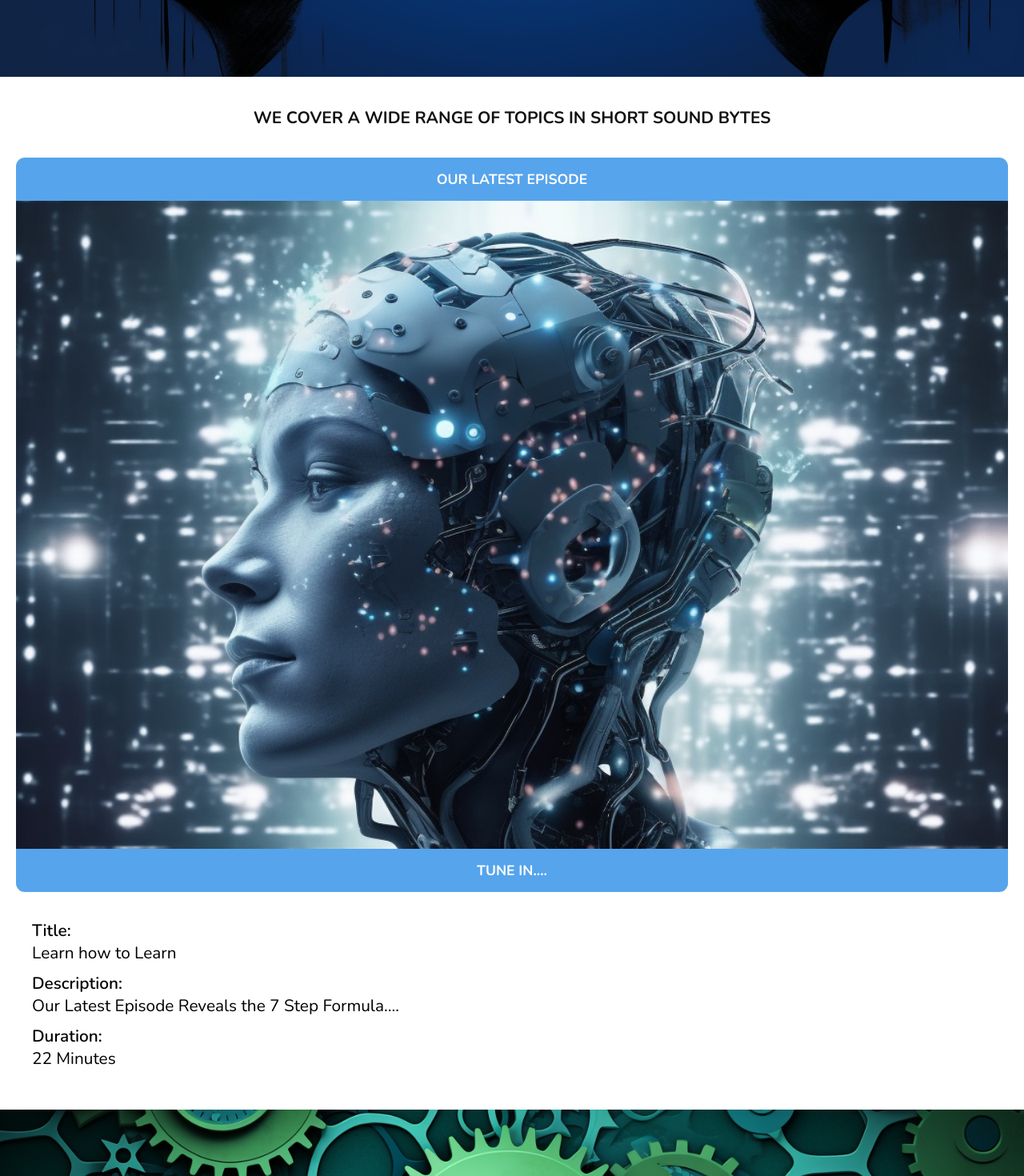
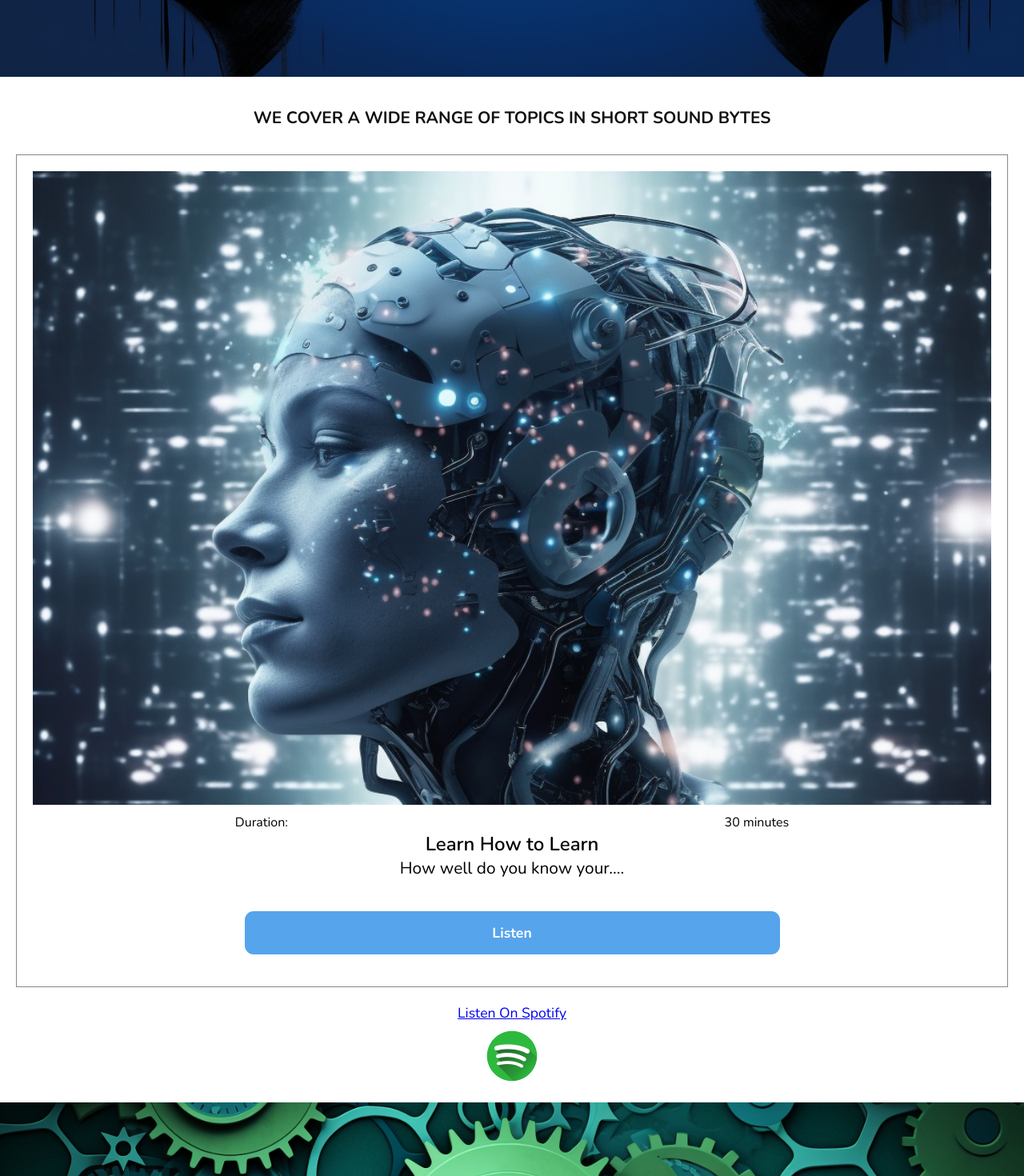
Before and after one commit to mycalldev/blog, a Next.js app: page / in a window 1280 px wide. Shown: the part 2440-3910 px from the top of the page at 80% size. Built offline with nearby package versions, Linux system fonts and the light colour scheme.

Commit message:
updated home page

```diff
--- a/app/page.js
+++ b/app/page.js
@@ -66,7 +66,7 @@ export default function Home() {
         <h4 className={styles.weCoverSubTitle}>WE COVER A WIDE RANGE OF TOPICS IN SHORT SOUND BYTES</h4>
 
 
-        <div className={styles.imageLearningContainer}>
+        {/* <div className={styles.imageLearningContainer}>
           <div className={styles.latestEpisodeContainer}>
             <Link href={'/blogs/learn-to-learn'} className={styles.linkBTN} prefetch={true}>
               <div className={styles.latestBTN}>
@@ -96,7 +96,47 @@ export default function Home() {
             <div className={styles.duration}>Duration:</div>
             <div className={styles.durationTime}>22 Minutes</div>
           </div>
+        </div> */}
+        <div className={styles.mainContainer}>
+          <div className={styles.imageThumbnailContainer}>
+              <Link href={'/#'} prefetch={true} >
+                  <div className={styles.imageBlogContanier}>
+                      <Image
+                          src={`/home/learning_episode1.png`}
+                          width={1024}
+                          height={677}
+                          style={{
+                              width: '100%',
+                              height: 'auto',
+                            }}
+                          alt='thumbnail of blog image'
+                          quality={100}
+                      />
+                  </div>
+              </Link>
+          </div>
+
+          <div className={styles.contentContainer}>
+              <div className={styles.flexReadTime}>
+                  <div className={styles.readTime}>Duration:</div>
+                  <div>30 minutes</div>
+              </div>
+              <div className={styles.podTitle}>Learn How to Learn</div>
+              <div className={styles.podTeaser}>How well do you know your....</div>
+          </div>
+          <Link href={`/#`} className={styles.linkBTN}>
+              <div className={styles.readBTN}>Listen</div>
+          </Link>
+      </div>
+      <Link href={'/https://open.spotify.com/episode/1sCffVzrCj8mQQTAwNUKBY?si=1a1e7afb2cb24335'} >
+        <div className={styles.imageSpotifyContainer}>
+            <div className={styles.tagSpotify}>
+              Listen On Spotify
+            </div>
+            <Image src={'/spotify1.png'} width={64} height={64} alt='spotify image' quality={100} />
         </div>
+      </Link>
+
 
         <div className={styles.imageGuidesContainer}>
             <Image
@@ -110,7 +150,7 @@ export default function Home() {
 
             <Link href={'/#'} className={styles.linkBTN} prefetch={true}>
               <div className={styles.guidesBTN}>
-              CHECK OUT OUR GUIDES
+              CHECK OUT OUR BLOGS
               </div>
             </Link>
         </div>
--- a/app/page.module.css
+++ b/app/page.module.css
@@ -16,6 +16,10 @@
    height: 100%;
 } */
 
+.mainContainer {
+  border: 1px solid #888888;
+  margin: 20px;
+}
 .displayNone {
   display: none;
 }
@@ -71,6 +75,12 @@
 .imageGuides {
   width: 100%;
   height: auto;
+}
+
+.imageSpotifyContainer {
+  margin: 20px;
+  text-align: center;
+  cursor: pointer;
 }
 
 /* BUTTONS */
@@ -147,8 +157,8 @@
 }
 
 .weCoverSubTitle {
-  margin: 30px;
-  padding-bottom: 30px;
+  margin: 30px 30px 10px 30px ;
+  padding-bottom: 10px;
   text-align: center;
   font-size: 1.3rem;
   line-height: 1.5;
@@ -161,49 +171,46 @@
   font-size: 1.1rem;
 }
 
-.podcastContentContainer {
-  margin: 30px 0px;
-  padding: 20px 0;
+
+.imageBlogContanier {
+  padding: 20px 20px 5px 20px;
 }
 
-.contentPodContainer {
-  margin: 10px 0;
+.flexReadTime {
+  display: flex;
+  justify-content: space-around;
 }
 
-.titlePod {
-  margin: 0 40px 0px 40px;
-  font-size: 1.3rem;
+.podTitle {
+  margin: 0 20px;
+  text-align: center;
+  font-size: 1.5rem;
   font-weight: 600;
 }
 
-.titleOfPodcast {
-  margin: 0px 40px 0px 40px;
+.podTeaser {
+  margin: 0 20px 20px 20px;
+  text-align: center;
   font-size: 1.3rem;
-  font-weight: 300;
 }
 
-.titlePodDescription {
-  margin: 0px 40px 0px 40px;
-  font-size: 1.3rem;
-  font-weight: 600;
+.readBTN {
+  width: 50%;
+padding: 15px 25px;
+margin: 40px auto 40px auto;
+font-size: 1.1rem;
+font-weight: 700;
+border-radius: 11px;
+background: #56a4ec;
+color: #fff;
+text-align: center;
+cursor: pointer;
 }
 
-.podDescription {
-  margin: 0px 40px 0px 40px;
-  font-size: 1.3rem;
-  font-weight: 300;
-}
-
-.duration {
-  margin: 0px 40px 0px 40px;
-  font-size: 1.3rem;
-  font-weight: 600;
-}
-
-.durationTime{
-  margin: 0px 40px 0px 40px;
-  font-weight: 300;
-  font-size: 1.3rem;
+.tagSpotify {
+  margin: 10px;
+  text-align: center;
+  font-size: 1.1rem;
 }
 
 @media(min-width: 768px) {
```
Also changed, not shown: public/spotify1.png (added).
